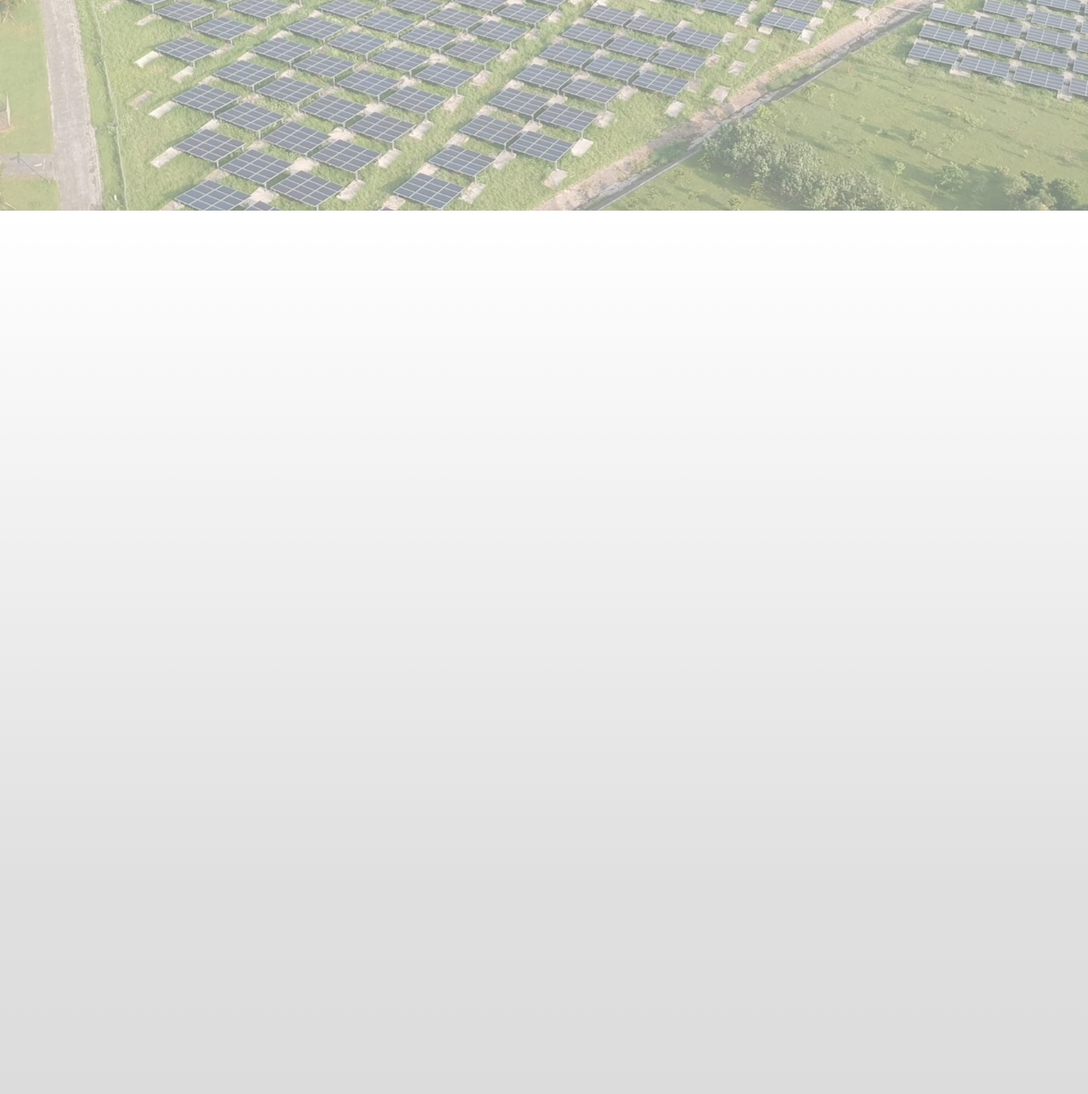
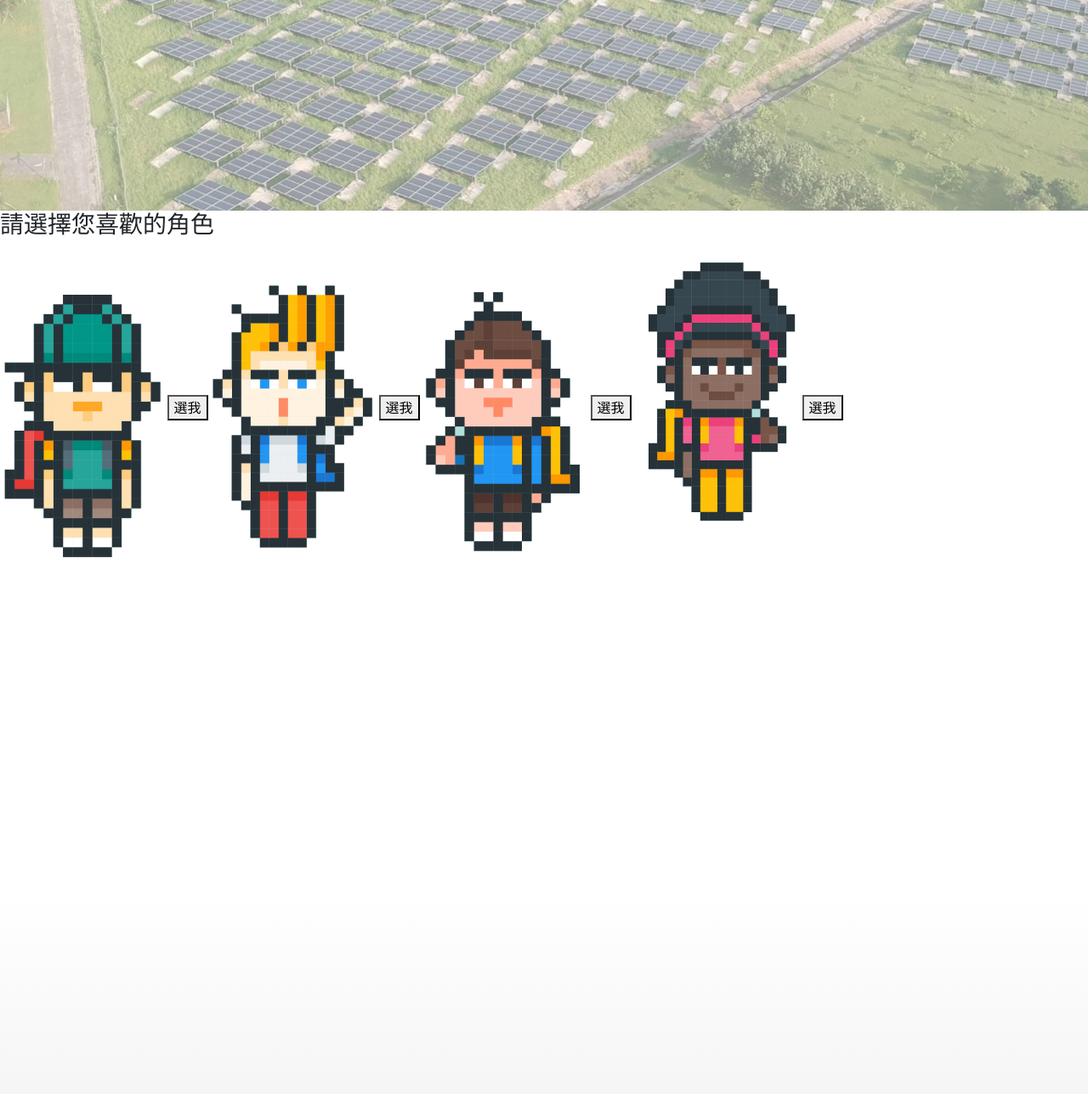
Before and after one commit to lyl156/webFinalProject, a PHP site: page / in a window 1280 px wide; the page is wider, and only the part inside the window is pictured. Shown: the part 552-1840 px from the top of that part at 85% size. Run offline with PHP 8.4, Linux system fonts and the light colour scheme.

Commit message:
add choose character

```diff
--- a/css/main.css
+++ b/css/main.css
@@ -1,3 +1,6 @@
+#ch {
+  width: 15%;
+}
 .jumbotron {
     position: relative;
   }
@@ -49,6 +52,12 @@
     color: black;
   }
 
+  .section1_5 {
+    position: relative;
+    height: 100vh;
+    /* align-items: center; */
+    /* justify-content: center; */
+  }
   .section2 {
     height: 100vh;
     background: linear-gradient(rgba(0, 0, 0, 0), rgba(0, 0, 0, 0.125));
--- a/index.html
+++ b/index.html
@@ -22,9 +22,26 @@
     <h1 class="title">太陽能交易<br />大家一起賺錢吧!</h1>
   </div>
 
+  <!-- Section 01.5: choose character -->
+  <div class="block section1_5">
+    <h3>請選擇您喜歡的角色</h3>
+    <img id='ch' src="assets/1.png" />
+    <button onclick="myFunction('1')">選我</button>
+    <img id='ch' src="assets/3.png" />
+
+    <button onclick="myFunction('3')">選我</button>
+    <img id='ch' src="assets/4.png" />
+
+    <button onclick="myFunction('4')">選我</button>
+    <img id='ch' src="assets/5.png" />
+
+    <button onclick="myFunction('5')">選我</button>
+
+  </div>
+
   <!-- Section 02: Running Man -->
   <div class="block section2">
-    <img class="running man" src="assets/1.png" />
+    <img class="running man" id="myImg" src="assets/1.png" />
   </div>
 
   <!-- Section 03: Conversation -->
@@ -55,7 +72,7 @@
       <div class="col-md-2"></div>
       <div class="col-md-4 con3" style=" opacity:0;">讓我慢慢跟你說</div>
     </div>
-    <img class="a left movable" data-top=25 data-top2=75 src="assets/1.png" />
+    <img class="a left movable" id="myImg2" data-top=25 data-top2=75 src="assets/1.png" />
 
 
     <img class="a right movable" data-top=25 data-top2=75 src="assets/2.png" />
--- a/js/main.js
+++ b/js/main.js
@@ -18,7 +18,7 @@
 })(jQuery);
 
 
-
+// parallex scrolling
 $(document).ready(function () {
   var winh = $(window).height();
 
@@ -45,6 +45,7 @@ $(document).ready(function () {
     });
   });
 });
+// add conversation
 var vh = window.innerHeight ||
              document.documentElement.clientHeight ||
              document.body.clientHeight;
@@ -53,20 +54,27 @@ $(document).ready(function () {
   $(window).scroll(function () {
     var scrolled = $(window).scrollTop();
 
-      if (scrolled >= 2.05 * vh ) {
+      if (scrolled >= 3.05 * vh ) {
         $(".con1").css("opacity", "1");
         console.log(scrolled)
 
       }
-      if (scrolled >= 2.5 * vh) {
+      if (scrolled >= 3.5 * vh) {
         $(".con2").css("opacity", "1");
       }
-      if (scrolled >= 2.8 * vh)
+      if (scrolled >= 3.8 * vh)
       $(".con3").css("opacity", "1");
-      if (scrolled < 2 * vh) {
+      if (scrolled < 3 * vh) {
         $(".con1").css("opacity", "0");
         $(".con2").css("opacity", "0");
         $(".con3").css("opacity", "0");
       }
   });
 });
+
+//change img
+function myFunction(x) {
+  document.getElementById("myImg").src = "./assets/"+ x + ".png";
+  document.getElementById("myImg2").src = "./assets/"+ x + ".png";
+
+}
```
